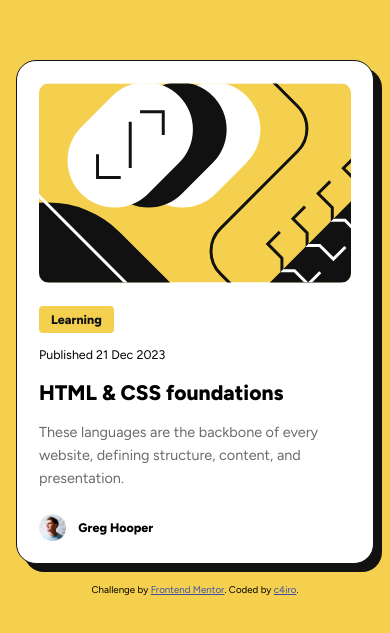
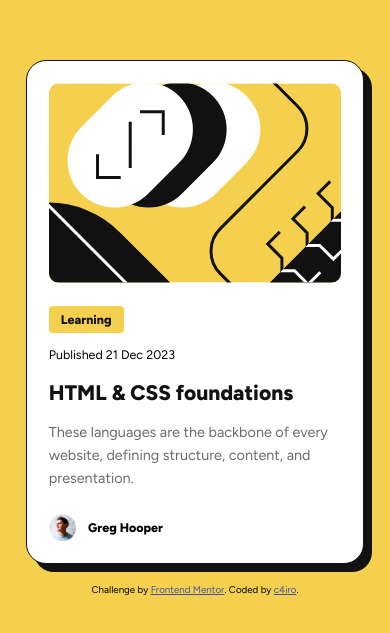
Before and after one commit to c4iro-dev/blog-preview-card, a plain HTML site: page index.html in a window 390 px wide. Shown: the part 143-776 px from the top of the page. Drawn offline with Linux system fonts and the light colour scheme.

Commit message:
Updated alt tags, added a footer around the attribution div, updated readme.md, adjusted sizing for mobile

```diff
--- a/index.html
+++ b/index.html
@@ -15,28 +15,29 @@
 <body>
   <main>
     <div class="card">
-      <img src="assets/images/illustration-article.svg" alt="">
+      <img src="assets/images/illustration-article.svg" alt="Abstract image in yellow, black and white with coding-themed shapes.">
       <div class="tags">
         <a href="#">
           <div class="tag">Learning</div>
         </a>
       </div>
       <div class="date">Published 21 Dec 2023</div>
-      <h1>HTML & CSS foundations</h1>
-      <p>These languages are the backbone of every website, defining structure, content, and presentation.</p>
+      <a href="#" class="article-link">
+        <h1>HTML & CSS foundations</h1>
+        <p>These languages are the backbone of every website, defining structure, content, and presentation.</p>
+      </a>
+
       <div class="author">
-        <img src="assets/images/image-avatar.webp" alt="Greg Hooper">
+        <img src="assets/images/image-avatar.webp" alt="Image of author Greg Hooper">
         <div class="a-name">Greg Hooper</div>
       </div>
     </div>
   </main>
-
-
-
-
-  <div class="attribution">
+  <footer>
+    <div class="attribution">
     Challenge by <a href="https://www.frontendmentor.io?ref=challenge" target="_blank">Frontend Mentor</a>.
     Coded by <a href="#">c4iro</a>.
   </div>
+  </footer>
 </body>
 </html>
--- a/styles/style.css
+++ b/styles/style.css
@@ -23,6 +23,11 @@ body {
     justify-content: center;
     min-height: 100vh;
     margin: 0;
+}
+
+a:focus-visible {
+    outline: none;
+    box-shadow: 0 0 0 3px var(--clr-neutral-950);
 }
 
 .card {
@@ -66,17 +71,23 @@ body {
     font-size: clamp(.6rem, 3.2vw, .85rem);
 }
 
-.card h1 {
+.article-link {
+    display: block;
+    text-decoration: none;
+}
+
+.article-link h1 {
     margin-top: 18px;
     font-size: clamp(1rem, 5.4vw, 1.45rem);
     font-weight: 800;
+    color: var(--clr-neutral-950);
 }
 
-.card h1:hover {
+.article-link h1:hover {
     color: var(--clr-primary);
 }
 
-.card p {
+.article-link p {
     color: var(--clr-neutral-500);
     font-size: clamp(.7rem, 3.7vw, 1rem);
     margin-top: 16px;
@@ -115,7 +126,7 @@ body {
 @media (max-width: 430px) {
     .card {
         margin-top: 25%;
-        max-width: 80%;
+        max-width: 75%;
 
     }
 
```
Also changed, not shown: assets/images/desktop.png (added), assets/images/focus.png (added), assets/images/hover.png (added), assets/images/mobile.png (added), 2 other files.
